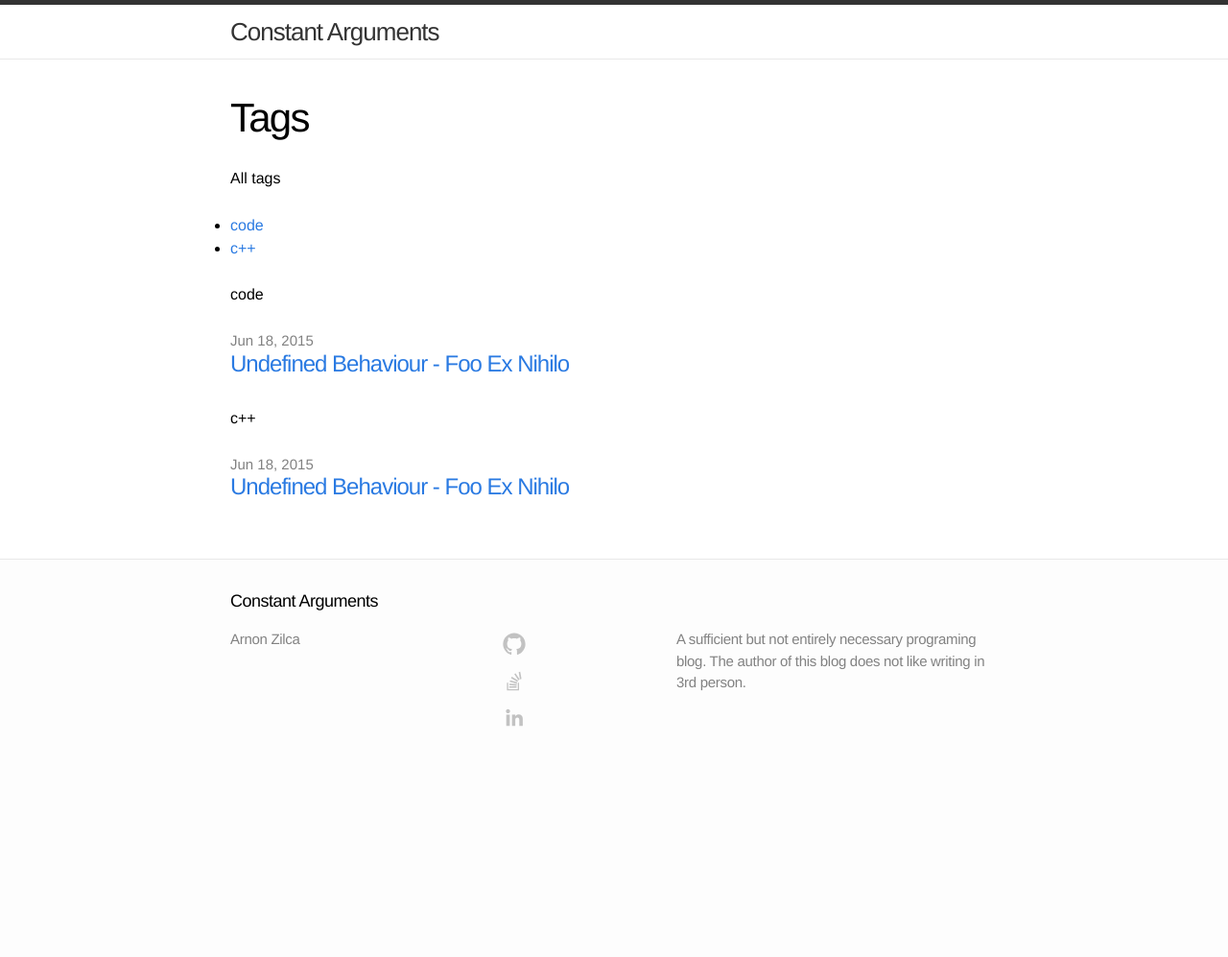
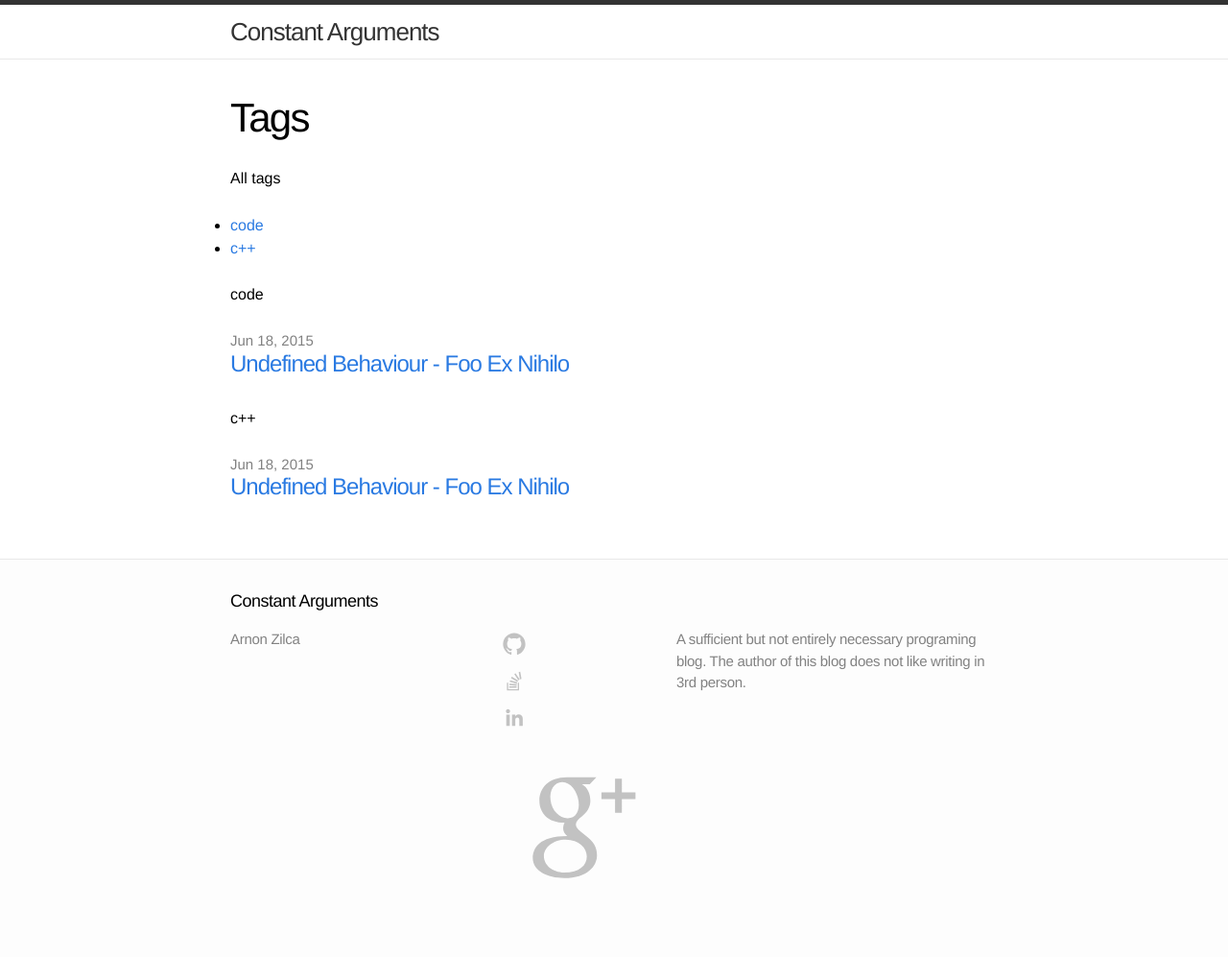
Before and after one commit to arnonzilca/arnonzilca.github.io, a Jekyll site: the page built from tags.html, in a window 1280 px wide. Shown: the whole page at 96% size. Built offline with Jekyll 4.4.1, drawn with Linux system fonts in a browser that asks for light colours; comment, search, counter and statistics services are not loaded; before the commit the page ends 900 px from its top, so only the background shows below that.

Commit message:
Adding google+ svg

```diff
--- a/_config.yml
+++ b/_config.yml
@@ -5,9 +5,11 @@ fullname: Arnon Zilca
 description: "A sufficient but not entirely necessary programing blog. The author of this blog does not like writing in 3rd person."
 baseurl: ""
 url: "http://arnonzilca.github.io"
+
 github_username: arnonzilca
 stackoverflow_username: 3374591
 linkedin_username: arnonzilca
+googleplus_username: ArnonZilca
 
 # Build settings
 markdown: kramdown
--- a/_includes/footer.html
+++ b/_includes/footer.html
@@ -22,9 +22,13 @@
         {% if site.linkedin_username %}<li>
           <a href="https://linkedin.com/in/{{ site.linkedin_username }}" title="LinkedIn"><svg class="svg-icon" viewBox="0 0 512 512"><path fill="#C2C2C2" d="M186.4 142.4c0 19-15.3 34.5-34.2 34.5 -18.9 0-34.2-15.4-34.2-34.5 0-19 15.3-34.5 34.2-34.5C171.1 107.9 186.4 123.4 186.4 142.4zM181.4 201.3h-57.8V388.1h57.8V201.3zM273.8 201.3h-55.4V388.1h55.4c0 0 0-69.3 0-98 0-26.3 12.1-41.9 35.2-41.9 21.3 0 31.5 15 31.5 41.9 0 26.9 0 98 0 98h57.5c0 0 0-68.2 0-118.3 0-50-28.3-74.2-68-74.2 -39.6 0-56.3 30.9-56.3 30.9v-25.2H273.8z"/></svg><!--[if lt IE 9]><em>LinkedIn</em><![endif]--></a>
         </li>{% endif %}
+        {% if site.googleplus_username %}<li>
+        <a href="https://plus.google.com/+{{ site.googleplus_username }}" title="Google+"><svg class=svg-icon"" viewBox="0 0 512 512"><path fill="#C2C2C2" d="M416.6 179.9h-41.5v41.5h-20.8v-41.5h-41.5v-20.8h41.5v-41.5h20.8v41.5h41.5V179.9zM299.2 351.6c0 31.1-28.4 69-99.9 69 -52.3 0-95.9-22.5-95.9-60.5 0-29.3 18.5-67.3 105.1-67.3 -12.9-10.5-16-25.1-8.2-41 -50.7 0-76.7-29.8-76.7-67.7 0-37 27.5-70.7 83.7-70.7 14.2 0 90 0 90 0l-20.1 21.1h-23.6c16.7 9.5 25.5 29.2 25.5 50.9 0 19.9-11 36-26.6 48.1 -27.7 21.4-20.6 33.4 8.4 54.6C289.7 309.6 299.2 326.2 299.2 351.6zM243.1 186.8c-4.2-31.8-24.9-58-49.2-58.7 -24.3-0.7-40.5 23.7-36.3 55.5 4.2 31.8 27.2 54.1 51.5 54.8C233.3 239.1 247.3 218.6 243.1 186.8zM268.1 354.8c0-26.2-23.9-51.2-64-51.2 -36.1-0.4-66.8 22.8-66.8 49.8 0 27.5 26.1 50.4 62.2 50.4C245.8 403.7 268.1 382.2 268.1 354.8z"/></svg><!--[if lt IE 9]><em>GooglePlus</em><![endif]--></a>
+        </li>{% endif %}
         {% if site.twitter_username %}<li>
-          <a href="https://twitter.com/{{ site.twitter_username }}" title="Twitter"><svg class "svg-icon" viewBox="0 0 512 512"><path fill="#C2C2C2" d="M419.6 168.6c-11.7 5.2-24.2 8.7-37.4 10.2 13.4-8.1 23.8-20.8 28.6-36 -12.6 7.5-26.5 12.9-41.3 15.8 -11.9-12.6-28.8-20.6-47.5-20.6 -42 0-72.9 39.2-63.4 79.9 -54.1-2.7-102.1-28.6-134.2-68 -17 29.2-8.8 67.5 20.1 86.9 -10.7-0.3-20.7-3.3-29.5-8.1 -0.7 30.2 20.9 58.4 52.2 64.6 -9.2 2.5-19.2 3.1-29.4 1.1 8.3 25.9 32.3 44.7 60.8 45.2 -27.4 21.4-61.8 31-96.4 27 28.8 18.5 63 29.2 99.8 29.2 120.8 0 189.1-102.1 185-193.6C399.9 193.1 410.9 181.7 419.6 168.6z"/></svg><!--[if lt IE 9]><em>Twitter</em><![endif]--></a>
+          <a href="https://twitter.com/{{ site.twitter_username }}" title="Twitter"><svg class="svg-icon" viewBox="0 0 512 512"><path fill="#C2C2C2" d="M419.6 168.6c-11.7 5.2-24.2 8.7-37.4 10.2 13.4-8.1 23.8-20.8 28.6-36 -12.6 7.5-26.5 12.9-41.3 15.8 -11.9-12.6-28.8-20.6-47.5-20.6 -42 0-72.9 39.2-63.4 79.9 -54.1-2.7-102.1-28.6-134.2-68 -17 29.2-8.8 67.5 20.1 86.9 -10.7-0.3-20.7-3.3-29.5-8.1 -0.7 30.2 20.9 58.4 52.2 64.6 -9.2 2.5-19.2 3.1-29.4 1.1 8.3 25.9 32.3 44.7 60.8 45.2 -27.4 21.4-61.8 31-96.4 27 28.8 18.5 63 29.2 99.8 29.2 120.8 0 189.1-102.1 185-193.6C399.9 193.1 410.9 181.7 419.6 168.6z"/></svg><!--[if lt IE 9]><em>Twitter</em><![endif]--></a>
         </li>{% endif %}
+        <!-- svgs are based on: http://codepen.io/ruandre/pen/howFi -->
       </ul>
     </div>
 
```
